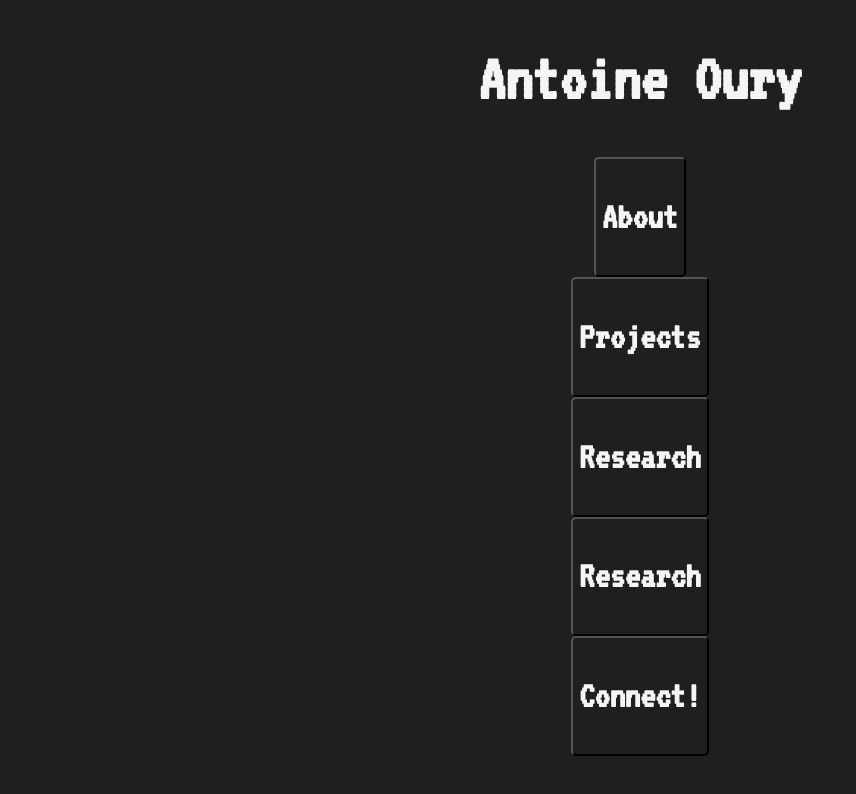
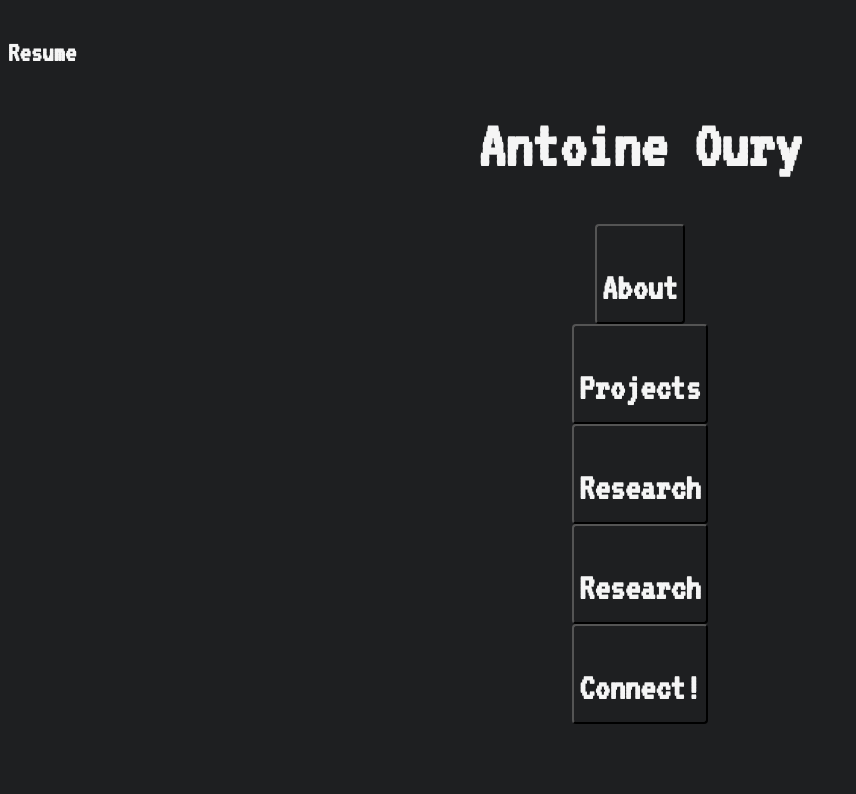
Before and after one commit to AntoineOury/AntoineOury.github.io, a plain HTML site: page index.html in a window 1280 px wide. Shown: the whole page, without its empty margins (0-856 px from the left). Drawn offline with Linux system fonts and the light colour scheme.

Commit message:
small changes

```diff
--- a/index.html
+++ b/index.html
@@ -2,14 +2,16 @@
 <html lang="en">
 <head>
     <link rel="stylesheet" href="style.css" />
-    <link rel="script" href="threed.js" />
+    <link rel="author" href="about.html"/>
     <meta charset="UTF-8">
     <title>Portfolio</title>
 </head>
 <body>
-<!--<div class="canvas-cont">-->
-<!--    <canvas id="canvas3d"></canvas>-->
-<!--</div>-->
+
+<!--download resume-->
+<div class="resumedownload">
+    <h4>Resume</h4>
+</div>
 
 <!--website title & Tabs-->
 <h1>Antoine Oury</h1>
@@ -17,7 +19,7 @@
 
 <!--main menu selection-->
 <div class="menucontainer">
-    <div><button class="btn"><h3>About</h3></button></div>
+    <div><button class="btn" href="about.html"><h3>About</h3></button></div>
 
     <div>
         <button class="btn"><h3>Projects</h3></button>
@@ -34,12 +36,5 @@
 </div>
 
 
-
-<!--<script>-->
-<!--    function myFunction(){-->
-<!--        document.getElementById("demo").innerHTML = "Hellooooo";-->
-<!--    }-->
-<!--</script>-->
-
 </body>
 </html>
--- a/style.css
+++ b/style.css
@@ -14,22 +14,28 @@ h1, h2, h3, h4, h5 {
 }
 
 .menucontainer{
-   display: flex;
+    display: flex;
     flex-direction: column;
-   justify-content: center;
+    justify-content: center;
     align-items: center;
 }
+
 .btn {
-    border-radius: 5px;
+    height: 100px;
+    border-radius: 4px;
+    padding: 5px;
     color: transparent;
     background: transparent;
 }
 
 .btn:hover{
-    border-color: aqua;
+    border-color: greenyellow;
 }
 
+.resumedownload{
 
+    color:whitesmoke;
+}
 
 html {font-size: 100%;} /* 16px */
 h1 {font-size: 4.210rem; /* 67.36px */
```
